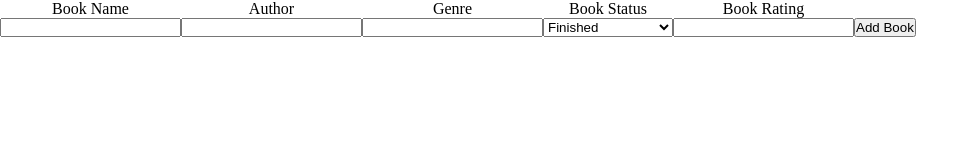
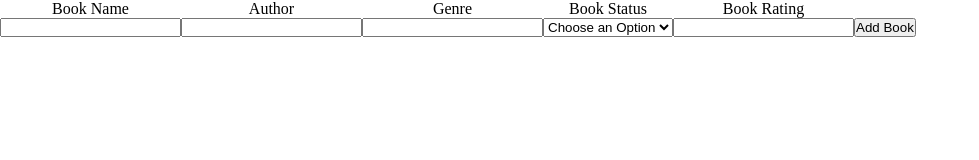
Before and after one commit to demartinom/book-tracker, a Next.js app: page / in a window 1280 px wide. Shown: the top 160 px of the page, without its empty margins (0-979 px from the left). Built offline with nearby package versions, Linux system fonts and the light colour scheme.

Commit message:
Add select default value + update object function

```diff
--- a/components/NewBook.js
+++ b/components/NewBook.js
@@ -15,7 +15,6 @@ export default function NewBook(props) {
       ...prevData,
       [event.target.name]: event.target.value,
     }));
-    console.log(bookData);
   }
   function newBook(event) {
     event.preventDefault();
@@ -40,14 +39,20 @@ export default function NewBook(props) {
         <input onChange={updateBookInfo} type="text" name="genre" />
       </FormElement>
       <FormElement>
-        <label htmlFor="bookStatus">Book Status</label>
-        <select name="status">
-          <option defaultValue={"Choose an Option"} disabled>
+        <label htmlFor="bookStatus" defaultValue={"Want to Read"}>
+          Book Status
+        </label>
+        <select
+          name="status"
+          onChange={updateBookInfo}
+          defaultValue={"default"}
+        >
+          <option value="default" disabled name="choose">
             Choose an Option
           </option>
-          <option value="finished">Finished</option>
-          <option value="reading">Currently Reading</option>
-          <option value="want">Want to Read</option>
+          <option value="Finished">Finished</option>
+          <option value="Currently Reading">Currently Reading</option>
+          <option value="Want to Read">Want to Read</option>
         </select>
       </FormElement>
       <FormElement>
```
